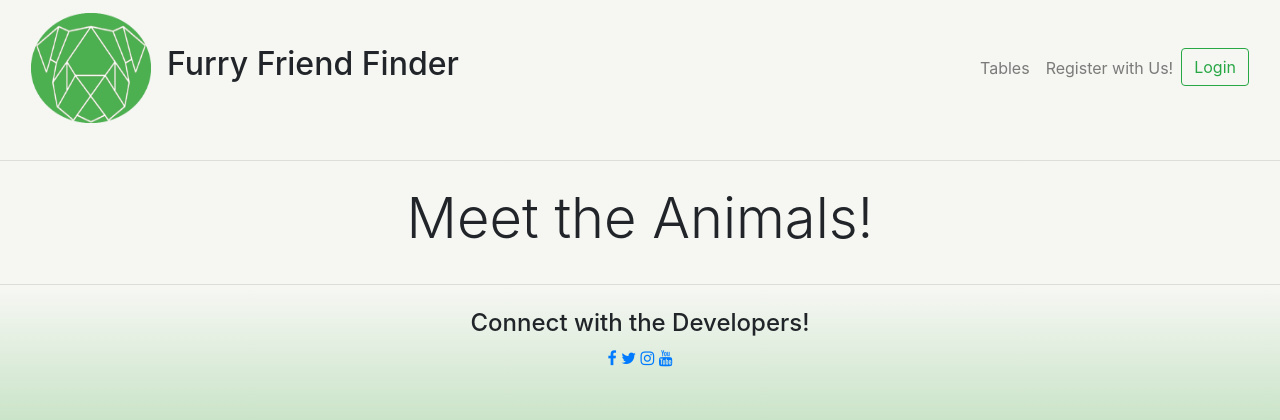
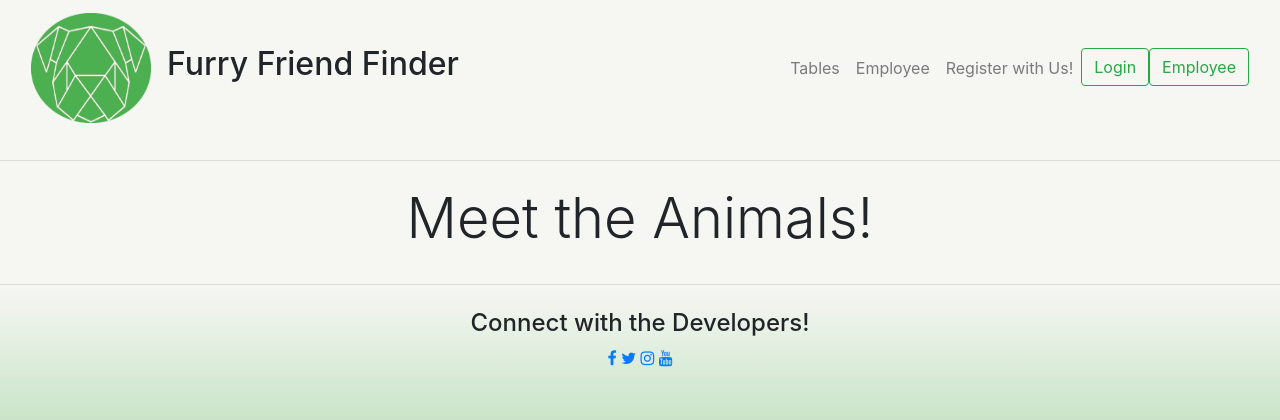
Before and after one commit to dominicfanucchi/FFF, a PHP site: page / in a window 1280 px wide. Shown: the top 420 px of the page. Run offline with PHP 8.4, Linux system fonts and the light colour scheme.

Commit message:
added Employee login page

```diff
--- a/index.php
+++ b/index.php
@@ -31,14 +31,17 @@ session_start();
 					<li class="nav-item">
 						<a class="nav-link" href="tables.php">Tables</a>
 					</li>
-					<!-- <li class="nav-item">
-						<a class="nav-link" href="login.php">Login</a>
-					</li> -->
+					<li class="nav-item">
+						<a class="nav-link" href="login.php">Employee</a>
+					</li>
 					<li class="nav-item">
 						<a class="nav-link" href="register.php">Register with Us!</a>
 					</li>
 					<li class="nav-item">
 						<button class="btn btn-outline-success" type="button" data-toggle="modal" data-target="#loginModal">Login</button>
+					</li>
+					<li class="nav-item">
+						<button class="btn btn-outline-success" type="button" data-toggle="modal" data-target="#EmployeeLogin">Employee</button>
 					</li>
 				</ul>
 			</div>
@@ -52,7 +55,7 @@ session_start();
 		<div class="modal-dialog modal-login">
 			<div class="modal-content">
 				<div class="modal-header">
-					<h4 class="modal-title">Member Login</h4>
+					<h4 class="modal-title">User Login</h4>
 					<button type="button" class="close" data-dismiss="modal" aria-hidden="true">&times;</button>
 				</div>
 				<div class="modal-body">
--- a/login.php
+++ b/login.php
@@ -93,7 +93,7 @@
 	                    $_SESSION["UserID"] = $res_id;
 	                    $_SESSION["Username"] = $res_user;
 
-	                    header("Location: index.php");
+	                    header("Location: employee.php");
 	                }
 	                else {
 	                    $_SESSION["error"] = "Error: the username and/or password combination was not found";
```
